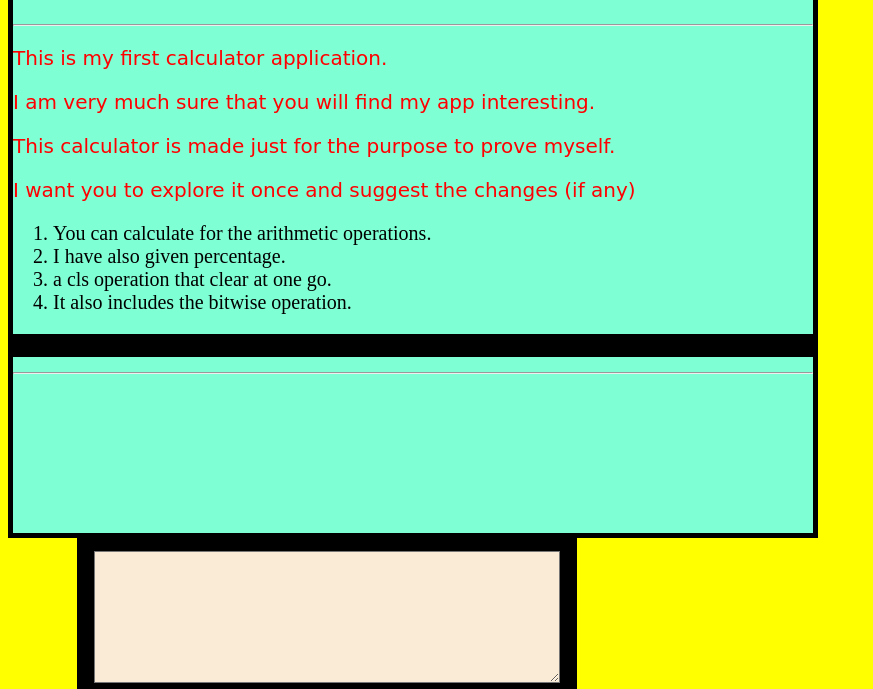
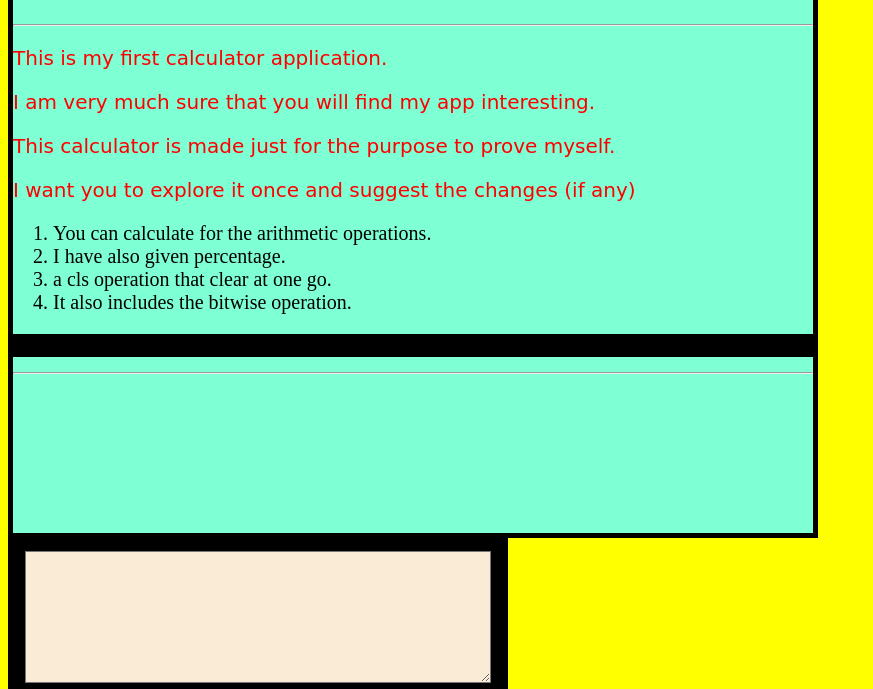
Before and after one commit to Codeisjay/my-calc, a website: page public/welcome.html in a window 1280 px wide. Shown: the part 90-779 px from the top of the page, without its empty margins (0-873 px from the left). Drawn offline with Linux system fonts and the light colour scheme.

Commit message:
Update welcome.html

```diff
--- a/public/welcome.html
+++ b/public/welcome.html
@@ -36,8 +36,8 @@
             left:60%;
             size: 250rem;
             padding-right: 55%;
-            float: right;
-            position: inherit;
+
+
 
         }
         button{
```
